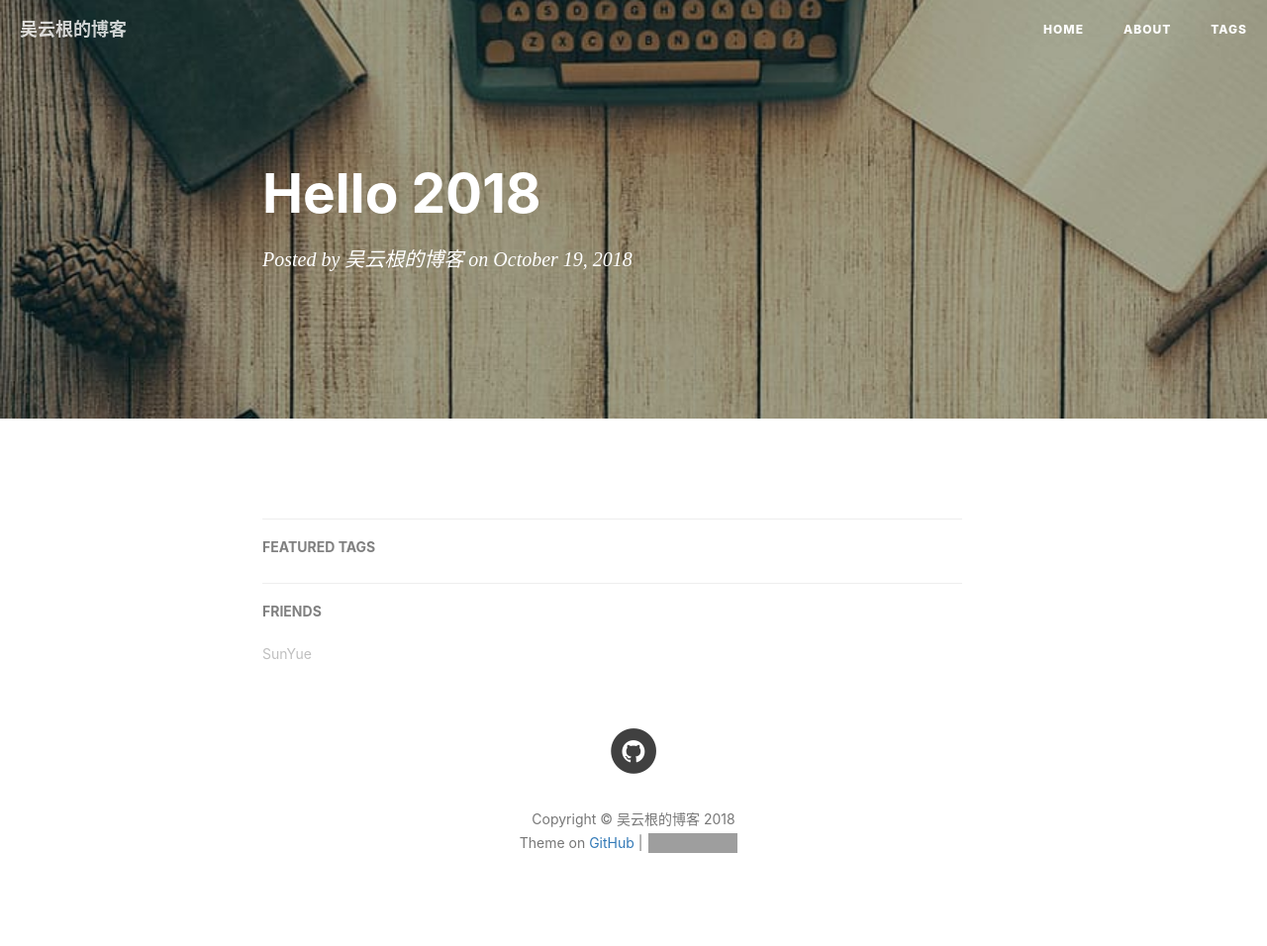
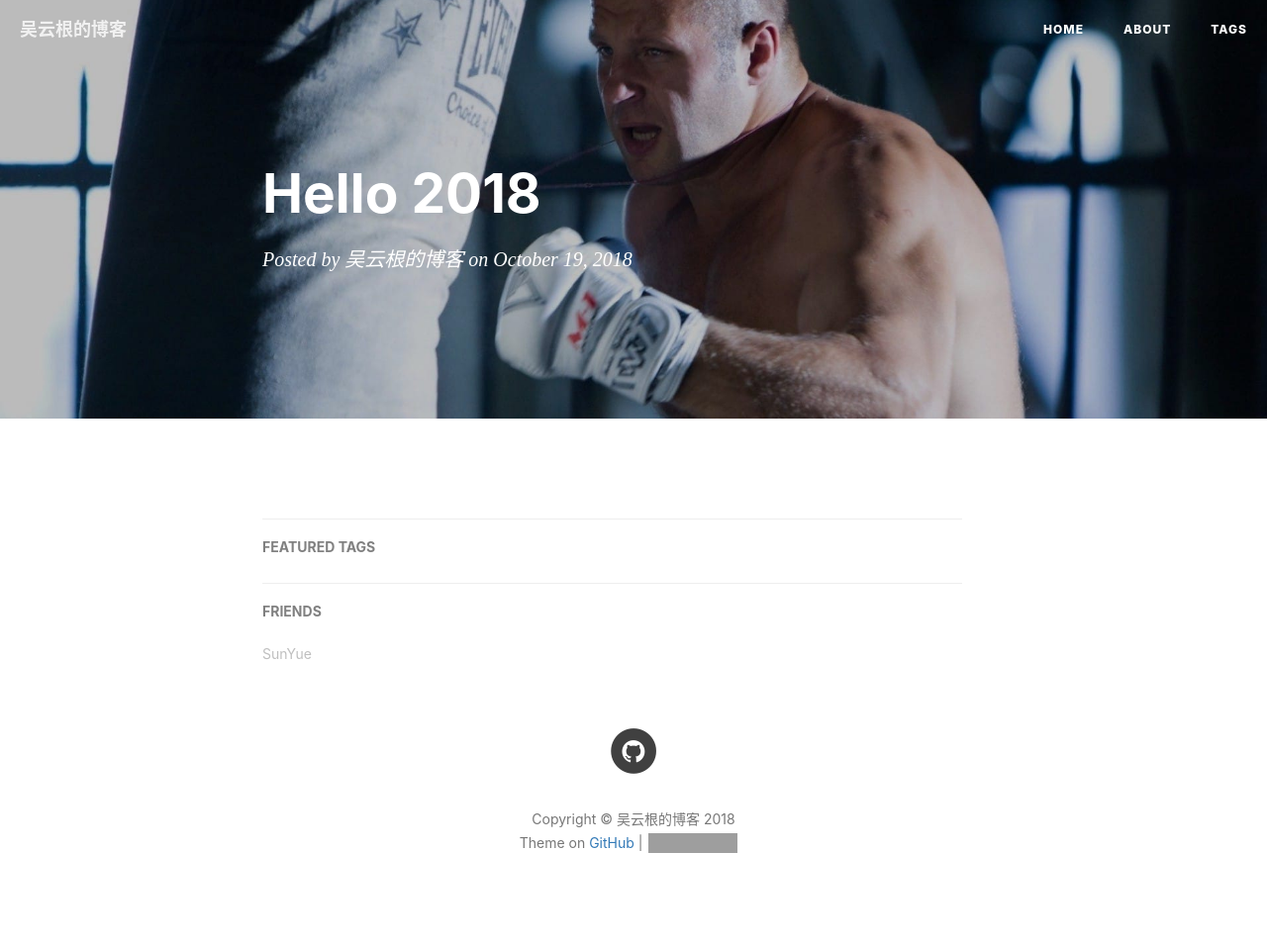
Before and after one commit to sharpFD/sharpFD.github.io, a Jekyll site: the page built from _posts/2018-10-19-Hello-2018.md, in a window 1280 px wide. Shown: the whole page at 99% size. Built offline with Jekyll 4.4.1, drawn with Linux system fonts in a browser that asks for light colours; nearby versions of some CDN libraries; our own code applies the rules of GitHub Pages for plain Markdown files; comment, search, counter and statistics services are not loaded; grey boxes are pictures that could not be loaded.

Commit message:
背景图update

```diff
--- a/_config.yml
+++ b/_config.yml
@@ -1,7 +1,7 @@
 # Site settings
 title: 吴云根的博客
 SEOTitle: 吴云根博客 | wuyungen
-header-img: img/post-bg-desk_bak.jpg
+header-img: img/post-bg-desk.jpg
 email: console.logman@gmail.com
 description: "我干了什么 究竟拿了时间换了什么"
 keyword: "Blog, 吴云根的博客, wuyungen,will_jack,Will_Jack, 浪里白狗,Dog_in_Wave, Java,JAVA-WEB,数据可视化"
```
